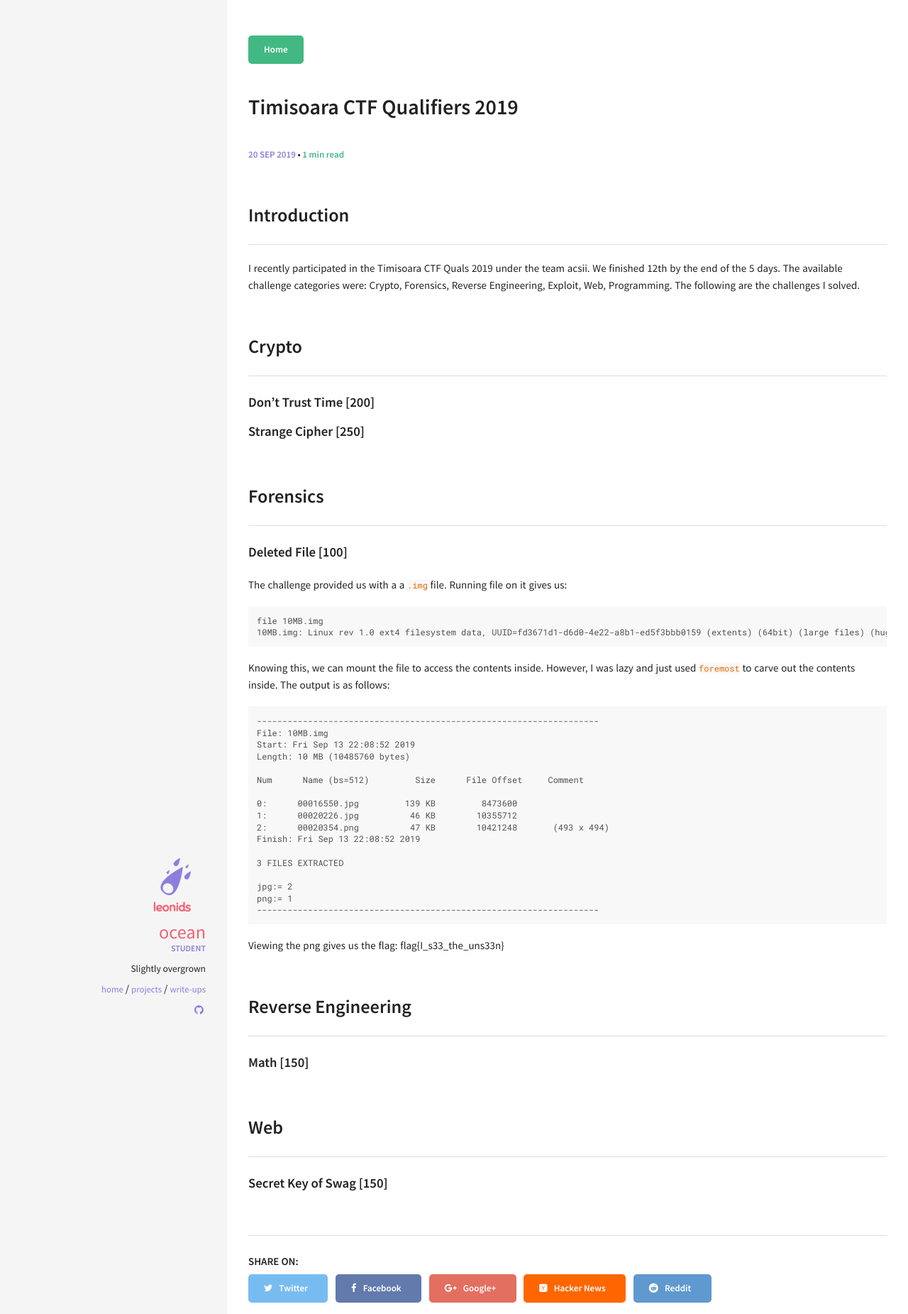
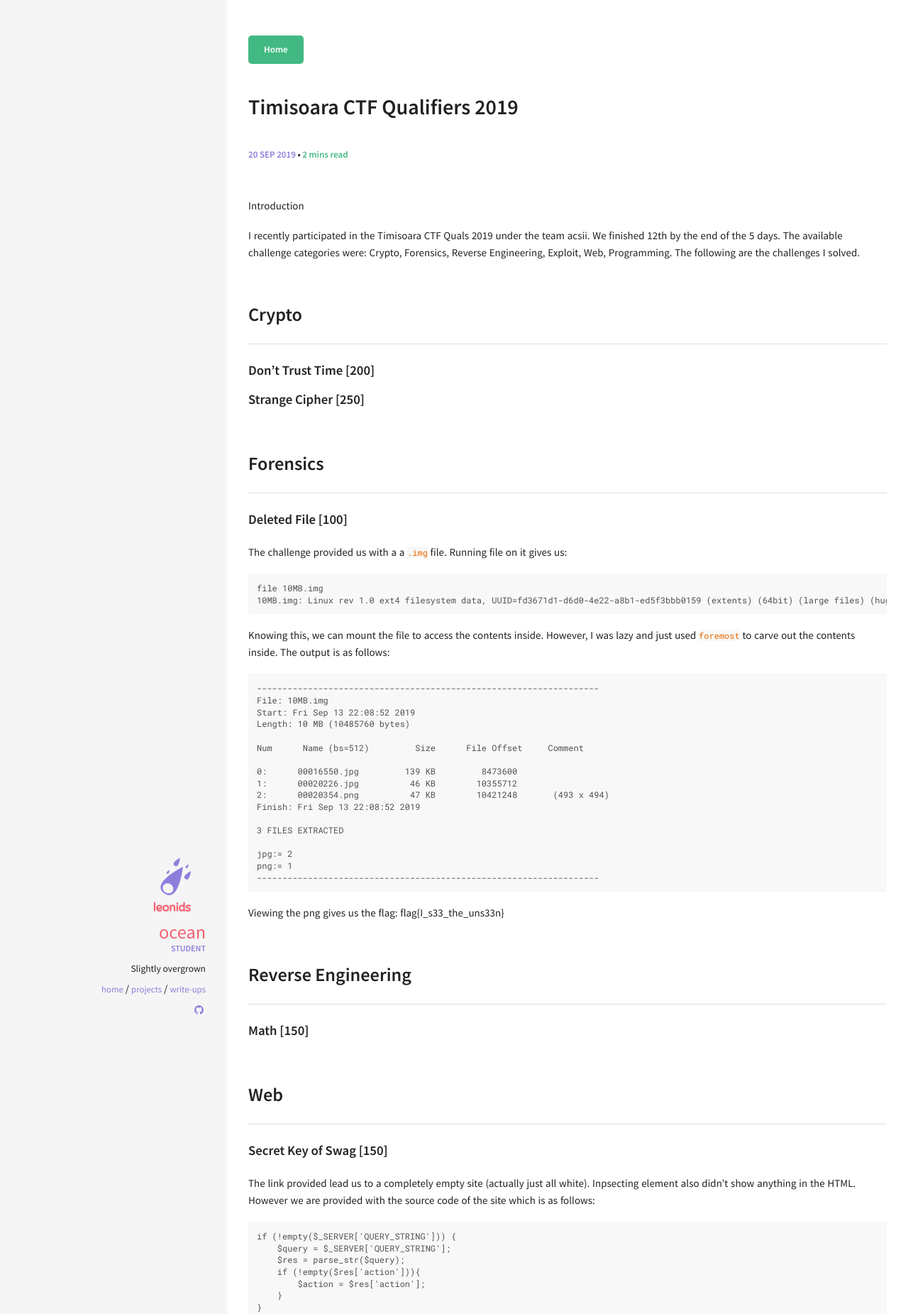
Before and after one commit to Oceankoh/oceankoh.github.io, a Jekyll site: the page built from _posts/2019-09-20-Timisoara-CTF-Quals-2019.md, in a window 1280 px wide, cut to the strip 0-1851 px from the top of the page. Shown: the whole strip at 71% size. Built offline with Jekyll 4.4.1, drawn with Linux system fonts in a browser that asks for light colours; some of the changed text lies outside the part shown.

Commit message:
Writeup secretkeyofswag

````diff
--- a/_posts/2019-09-20-Timisoara-CTF-Quals-2019.md
+++ b/_posts/2019-09-20-Timisoara-CTF-Quals-2019.md
@@ -4,8 +4,9 @@
 ---
 
 Introduction
-------
+
 I recently participated in the Timisoara CTF Quals 2019 under the team acsii. We finished 12th by the end of the 5 days. The available challenge categories were: Crypto, Forensics, Reverse Engineering, Exploit, Web, Programming. The following are the challenges I solved.
+
 
 
 
@@ -62,3 +63,41 @@
 Web
 ------
 #### Secret Key of Swag [150]
+
+The link provided lead us to a completely empty site (actually just all white). Inpsecting element also didn't show anything in the HTML. However we are provided with the source code of the site which is as follows:
+
+```
+if (!empty($_SERVER['QUERY_STRING'])) {
+    $query = $_SERVER['QUERY_STRING'];
+    $res = parse_str($query);
+    if (!empty($res['action'])){
+        $action = $res['action'];
+    }
+}
+
+if ($action === 'login') {
+    if (!empty($res['key'])) {
+        $key = $res['key'];
+    }
+
+    if (!empty($key)) {
+        $processed_key = strtoupper($key);
+    }
+    if (!empty($processed_key) && $processed_key === 'hax0r') {
+        echo file_get_contents( "flag.txt" );
+    }
+    else {
+        echo 'Sorry, you don\'t have enough swag to enter';
+    }
+}
+
+?>
+```
+
+From the source code, we see in order to echo the flag, 2 conditions need to be true: `$action === 'login'` and `$processed_key === 'hax0r'`. The first part is simple enough. We just need to set `actoin=login` in the get parameters which will be set in the line `$action = $res['action']`.
+
+At first glance, the second condition seems like a much harder task since it converts our input for `$key` to uppercase. However, in the source code, we also see a `parse_str($query)` which has the vulnerability which can be exploited to overwrite values. This means that we need not set a value for `$key` and can instead directly overwrite `$processed_key`. Hence, our payload would be:
+
+`/?action=login&&processed_key=hax0r`
+
+Sending this using Burp Repeater gives us the flag: TIMCTF{Welcome_M4N_of_SW4G}
````
